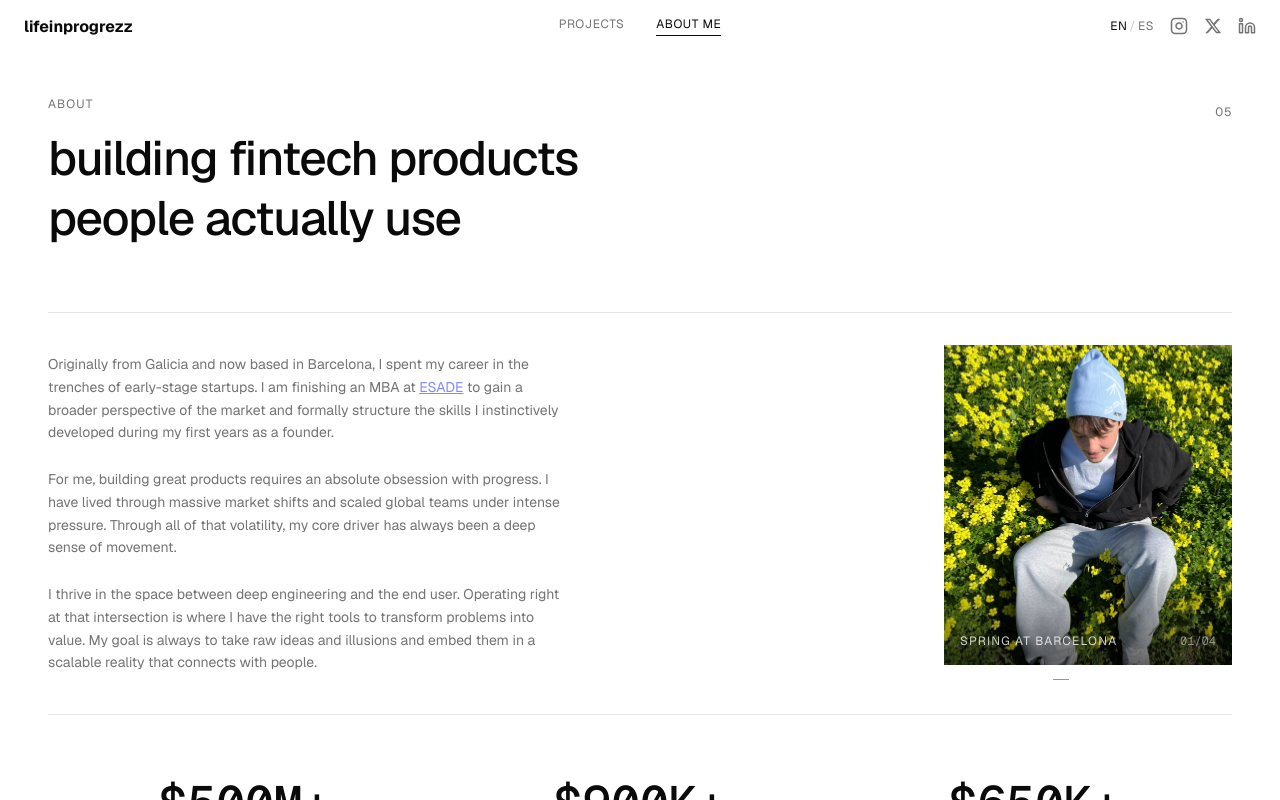
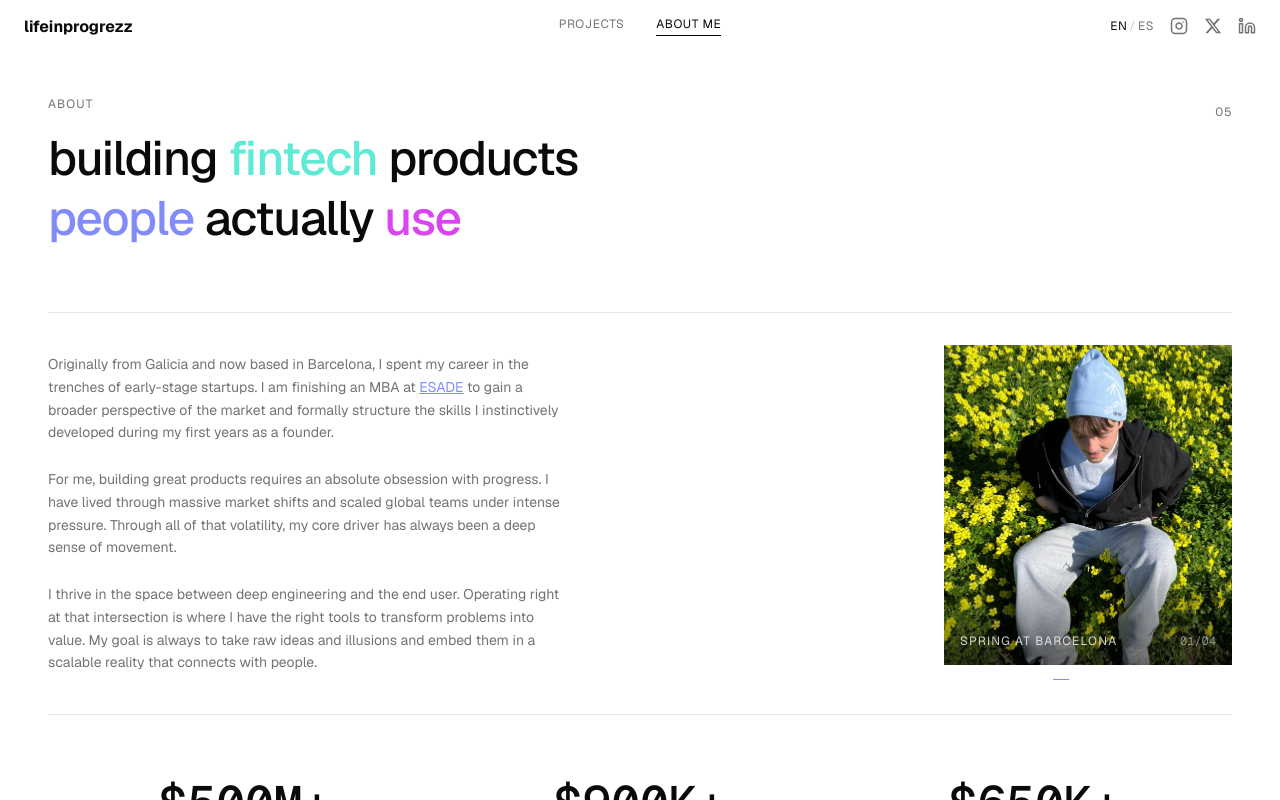
Before and after one commit to lifeinprogrezz/personal-portfolio, a Next.js app: page / in a window 1280 px wide. Both pictures are taken after a click on the button "ABOUT ME". Shown: the top 800 px of the page. Built offline with nearby package versions, Linux system fonts and the light colour scheme.

Commit message:
Restore About Me title colors

```diff
--- a/components/about-section.tsx
+++ b/components/about-section.tsx
@@ -269,7 +269,12 @@ export function AboutSection() {
                 {translations.about.sectionLabel[language]}
               </p>
           <h2 className="text-4xl md:text-5xl font-medium text-foreground leading-tight tracking-tight text-balance max-w-2xl">
-            {translations.about.heading.title[language]}
+            {translations.about.heading.prefix[language]}
+            <span style={{ color: "#5EEAD4" }}>{translations.about.heading.accentOne[language]}</span>
+            {translations.about.heading.middle[language]}
+            <span style={{ color: "#818CF8" }}>{translations.about.heading.accentTwo[language]}</span>
+            {translations.about.heading.suffix[language]}
+            <span style={{ color: "#D946EF" }}>{translations.about.heading.accentThree[language]}</span>
           </h2>
             </div>
             <p className="text-xs tracking-wider text-muted-foreground mt-2 hidden lg:block">
--- a/lib/translations.ts
+++ b/lib/translations.ts
@@ -12,10 +12,12 @@ export const translations = {
   about: {
     sectionLabel: { en: "ABOUT", es: "SOBRE M\u00CD" },
     heading: {
-      title: {
-        en: "building fintech products people actually use",
-        es: "creando productos fintech que la gente realmente usa",
-      },
+      prefix: { en: "building ", es: "creando " },
+      accentOne: { en: "fintech", es: "productos fintech" },
+      middle: { en: " products ", es: " " },
+      accentTwo: { en: "people", es: "que la gente" },
+      suffix: { en: " actually ", es: " realmente " },
+      accentThree: { en: "use", es: "usa" },
     },
     bio1: {
       en: "Originally from Galicia and now based in Barcelona, I spent my career in the trenches of early-stage startups. I am finishing an MBA at",
```
